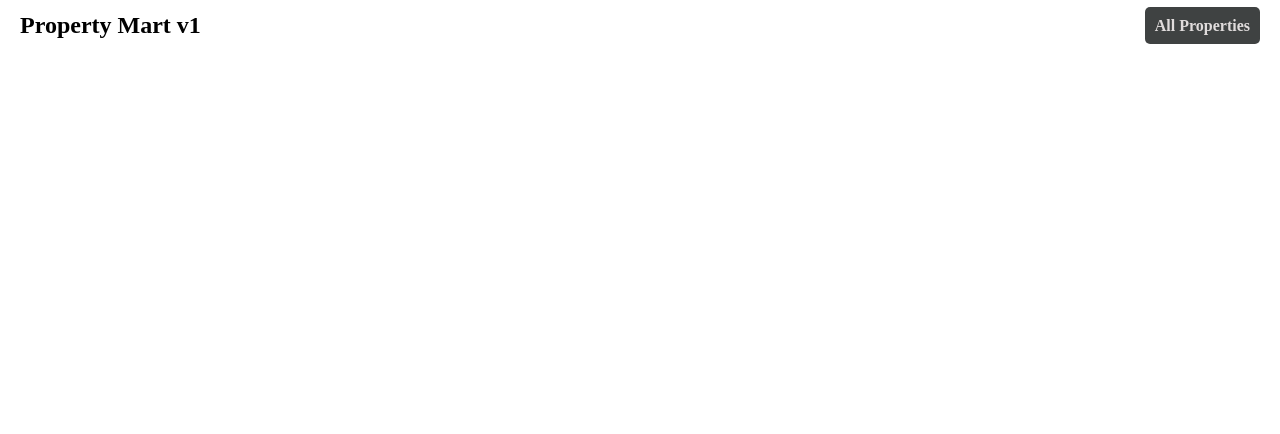
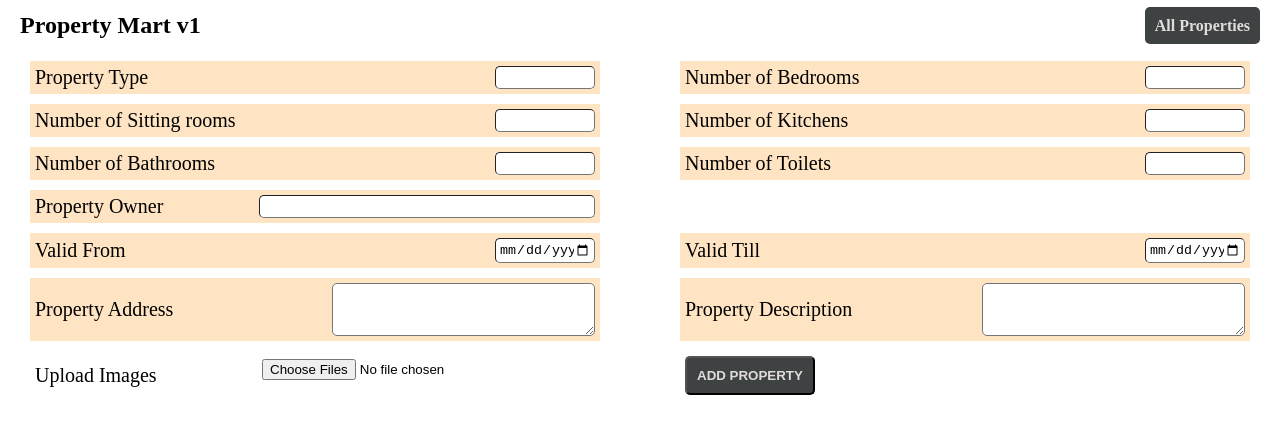
Before and after one commit to Yeshua7dm/property-mart-v1, a React (Create React App) app: page /addProperty in a window 1280 px wide. Shown: the top 434 px of the page. Built offline with nearby package versions, Linux system fonts and the light colour scheme.

Commit message:
api for uuploading images and property set and done

```diff
--- a/src/App.js
+++ b/src/App.js
@@ -1,5 +1,5 @@
 import "./App.css";
-import { Link, Outlet } from "react-router-dom";
+import { Link } from "react-router-dom";
 import axios from "axios";
 import DisplayProperties from "./components/DisplayProperties";
 import Footer from "./components/Footer";
@@ -85,7 +85,6 @@ function App() {
         <DisplayProperties properties={allProperties} />
       )}
       <Footer />
-      <Outlet />
     </div>
   );
 }
--- a/src/components/AddProperty.jsx
+++ b/src/components/AddProperty.jsx
@@ -1,7 +1,48 @@
-import React from 'react'
-import { Link } from 'react-router-dom';
+import axios from "axios";
+import React from "react";
+import { useForm } from "react-hook-form";
+import { Link } from "react-router-dom";
+import "./styles/AddProperty.css";
+import { useState, useEffect } from "react";
+const BASEURL = "https://sfc-lekki-property.herokuapp.com/api/v1/lekki";
+const AddProperty = () => {
+  const { register, handleSubmit } = useForm();
+  const [minDate, setMinDate] = useState("");
 
-const AddProperty = () => {
+  useEffect(() => {
+    const getMinDate = () => {
+      const today = new Date();
+      const tomorrow = new Date(today);
+      tomorrow.setDate(tomorrow.getDate() + 1);
+      return tomorrow.toISOString().split("T")[0];
+    };
+    setMinDate(getMinDate);
+  }, []);
+
+  const SubmitForm = async (data) => {
+    let imagesCollection = [];
+
+    for (const image of data.images) {
+      const formData = new FormData();
+      formData.append("file", image, image.name);
+      try {
+        await axios.post(`${BASEURL}/upload`, formData).then((response) => {
+          imagesCollection.push(response.data.data);
+        });
+      } catch (error) {
+        console.log(error);
+      }
+    }
+    data.images = imagesCollection;
+
+    try {
+      await axios.post(`${BASEURL}/property`, data).then((response) => {
+        console.log(response.data);
+      });
+    } catch (error) {
+      console.log(error.response.data);
+    }
+  };
   return (
     <div>
       <header>
@@ -12,8 +53,141 @@ const AddProperty = () => {
           </Link>
         </nav>
       </header>
+      <form
+        className="addPropertyForm"
+        method="post"
+        onSubmit={handleSubmit(SubmitForm)}
+      >
+        <div>
+          <label htmlFor="">Property Type</label>
+          <input
+            type="text"
+            name="type"
+            required={false}
+            {...register("type")}
+          />
+        </div>
+        <div>
+          <label htmlFor="">Number of Bedrooms</label>
+          <input
+            type="number"
+            min="1"
+            name="bedroom"
+            required={false}
+            {...register("bedroom")}
+          />
+        </div>
+        <div>
+          <label htmlFor="">Number of Sitting rooms</label>
+          <input
+            type="number"
+            min="1"
+            name="sittingRoom"
+            required={false}
+            {...register("sittingRoom")}
+          />
+        </div>
+        <div>
+          <label htmlFor="">Number of Kitchens</label>
+          <input
+            type="number"
+            min="1"
+            name="kitchen"
+            required={false}
+            {...register("kitchen")}
+          />
+        </div>
+        <div>
+          <label htmlFor="">Number of Bathrooms</label>
+          <input
+            type="number"
+            min="1"
+            name="bathroom"
+            required={false}
+            {...register("bathroom")}
+          />
+        </div>
+        <div>
+          <label htmlFor="">Number of Toilets</label>
+          <input
+            type="number"
+            min="1"
+            name="toilet"
+            required={false}
+            {...register("toilet")}
+          />
+        </div>
+        <div>
+          <label htmlFor="">Property Owner</label>
+          <input
+            className="owner"
+            type="text"
+            name="propertyOwner"
+            required={false}
+            {...register("propertyOwner")}
+          />
+        </div>
+        <div className="empty"></div>
+        <div>
+          <label htmlFor="">Valid From</label>
+          <input
+            type="date"
+            min={minDate}
+            name="validFrom"
+            required={false}
+            {...register("validFrom")}
+          />
+        </div>
+        <div>
+          <label htmlFor="">Valid Till</label>
+          <input
+            type="date"
+            name="validTo"
+            required={false}
+            min={minDate}
+            {...register("validTo")}
+          />
+        </div>
+        <div>
+          <label htmlFor="">Property Address</label>
+          <textarea
+            name="address"
+            required={false}
+            {...register("address")}
+            cols="30"
+            rows="3"
+          ></textarea>
+        </div>
+
+        <div>
+          <label htmlFor="">Property Description</label>
+          <textarea
+            name="description"
+            required={false}
+            {...register("description")}
+            cols="30"
+            rows="3"
+          ></textarea>
+        </div>
+        <div className="empty">
+          <label htmlFor="images">Upload Images</label>
+          <input
+            className="owner"
+            type="file"
+            required={false}
+            name="images"
+            {...register("images")}
+            multiple
+          />
+        </div>
+        <div>
+          <button className="link" type="submit">
+            add property
+          </button>
+        </div>
+      </form>
     </div>
   );
-}
+};
 
-export default AddProperty
+export default AddProperty;
--- a/src/components/FilterForm.jsx
+++ b/src/components/FilterForm.jsx
@@ -6,7 +6,7 @@ const FilterForm = ({ filterOptionsHandler }) => {
   const { register, handleSubmit } = useForm();
 
   return (
-    <form
+    <form className="filterForm"
       method="post"
       onSubmit={handleSubmit((data) => {
         filterOptionsHandler(data);
--- /dev/null
+++ b/src/components/styles/AddProperty.css
@@ -0,0 +1,36 @@
+/* add Property Form */
+
+.addPropertyForm {
+    display: -ms-grid;
+    display: grid;
+    -ms-grid-columns: 1fr 1fr;
+    grid-template-columns: 1fr 1fr;
+    row-gap: 10px;
+    column-gap: 80px;
+    margin: 20px;
+    font-size: 20px;
+
+}
+
+.addPropertyForm > div {
+    display: flex;
+    justify-content: space-between;
+    background-color: bisque;
+    padding: 5px;
+    align-items: center;
+}
+
+.addPropertyForm >div >input, textarea {
+    height: 100%;
+    border-radius: 5px;
+    padding: 3px;
+    border-width: 1px;
+}
+
+.owner {
+    width: 60%;
+}
+
+.addPropertyForm >div:last-of-type, div.empty {
+    background-color: white;
+}
--- a/src/components/styles/FilterForm.css
+++ b/src/components/styles/FilterForm.css
@@ -1,4 +1,4 @@
-form {
+.filterForm {
     display: flex;
     flex-direction: row;
     justify-content: space-between;
```
Also changed, not shown: waste.js (added, +91 -0 lines), src/index.css (line endings or trailing spaces).
